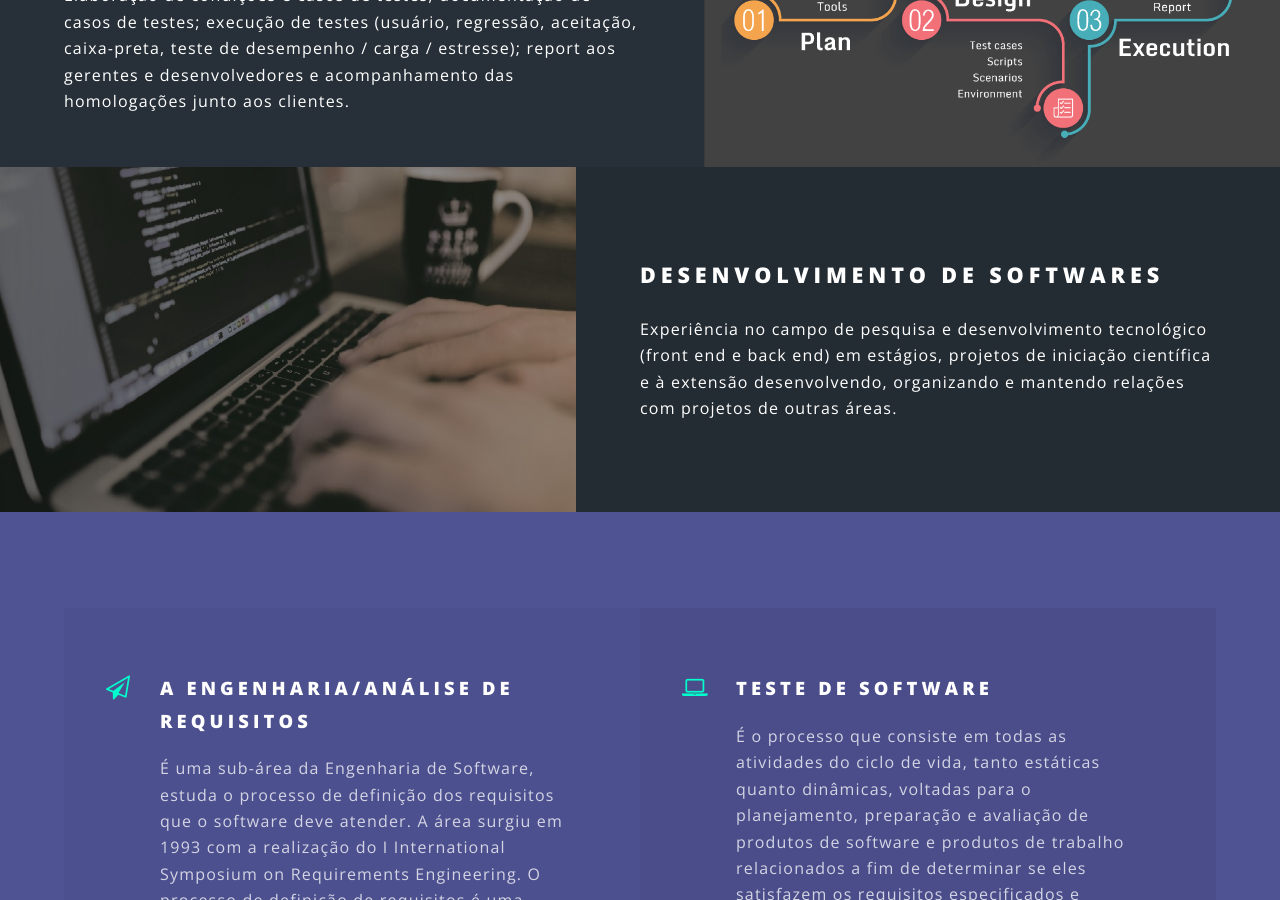
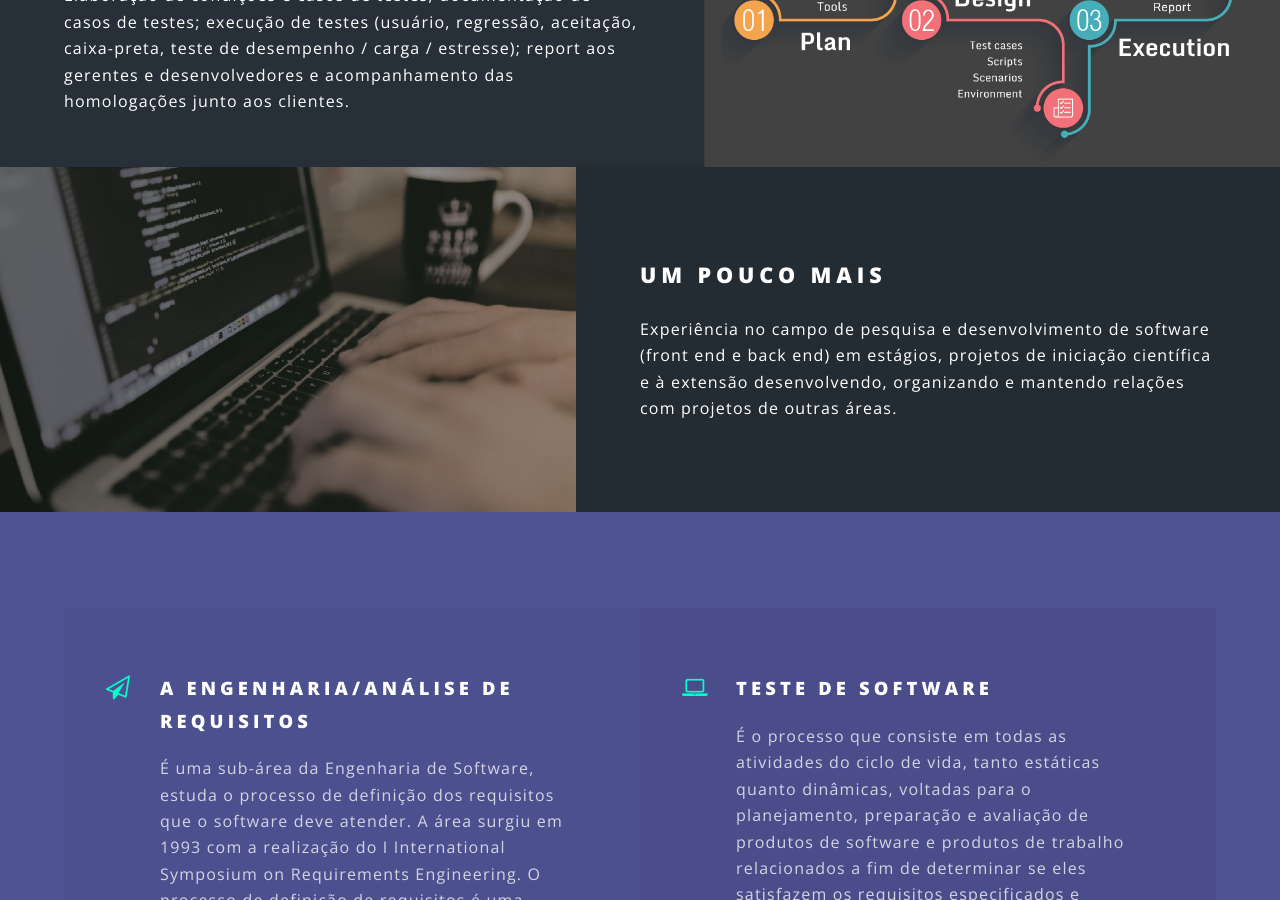
Before and after one commit to SaraFernandes/sarafernandes.github.io_sfdhgdfg, a Jekyll site: the page built from index.html, in a window 1280 px wide and 900 px high, scrolled down 2213 px. Built offline with Jekyll 4.4.1, drawn with Linux system fonts in a browser that asks for light colours.

Commit message:
Update index.html

```diff
--- a/index.html
+++ b/index.html
@@ -54,8 +54,8 @@
 
 						<section class="spotlight">
 							<div class="image"><img src="images/development.jpg" alt="" /></div><div class="content">
-								<h2>Desenvolvimento de Softwares<br/></h2>
-								<p><!--Experiências no desenvolvimento de aplicações para internet (Front-End e Bac) utilizando as tecnologias mais recentes, design criativo  e responsivo (HTML, CSS, Css Frameworks {Bootstrap}, Javascript). E por que eu também trabalho com web? porque web é incrível e há facilidade em aprender cada dia mais-->Experiência no campo de pesquisa e desenvolvimento tecnológico (front end e back end) em estágios, projetos de iniciação científica e à extensão desenvolvendo, organizando e mantendo relações com projetos de outras áreas.</p>							</div>
+								<h2>Um Pouco Mais<br/></h2>
+								<p><!--Experiências no desenvolvimento de aplicações para internet (Front-End e Bac) utilizando as tecnologias mais recentes, design criativo  e responsivo (HTML, CSS, Css Frameworks {Bootstrap}, Javascript). E por que eu também trabalho com web? porque web é incrível e há facilidade em aprender cada dia mais-->Experiência no campo de pesquisa e desenvolvimento de software (front end e back end) em estágios, projetos de iniciação científica e à extensão desenvolvendo, organizando e mantendo relações com projetos de outras áreas.</p>							</div>
 						</section>
 					</section>
 
```
